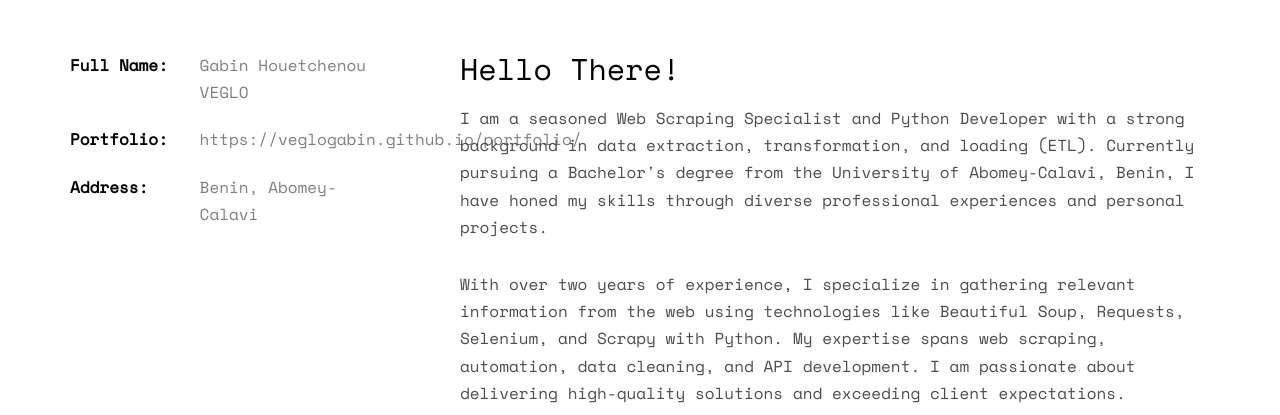
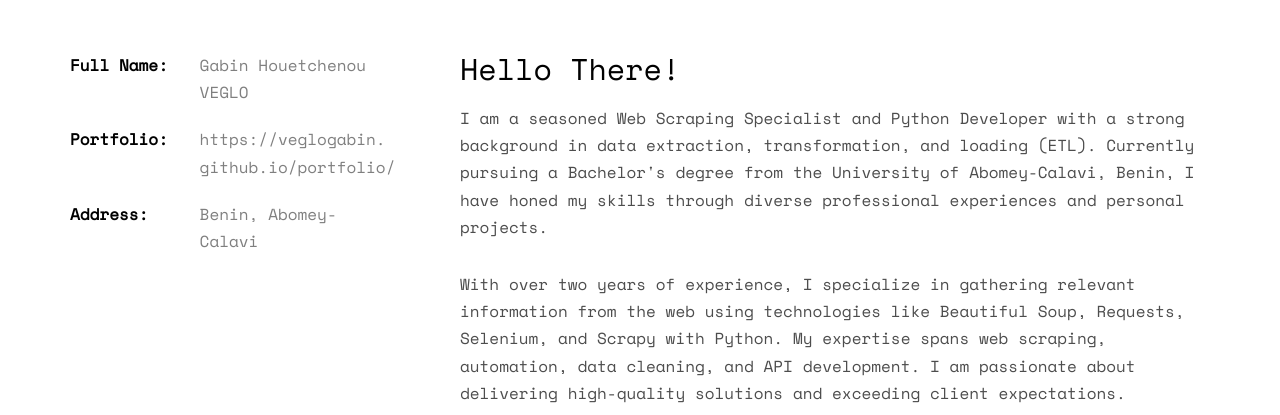
Before and after one commit to VEGLOgabin/portfolio, a plain HTML site: page docs/index.html in a window 1280 px wide. Shown: the part 1020-1435 px from the top of the page. Drawn offline with nearby package versions, Linux system fonts and the light colour scheme; some packages are replaced by stand-ins of ours; no server answers; files whose address does not match are found by name.

```diff
--- a/docs/index.html
+++ b/docs/index.html
@@ -106,7 +106,7 @@
 							<li><span class="first-block">Full Name:</span><span class="second-block">Gabin Houetchenou
 									VEGLO</span></li>
 							<li><span class="first-block">Portfolio:</span><span
-									class="second-block">https://veglogabin.github.io/portfolio/</span></li>
+									class="second-block">https://veglogabin.<br />github.io/portfolio/</span></li>
 							<li><span class="first-block">Address:</span><span class="second-block">Benin,
 									Abomey-Calavi</span></li>
 						</ul>
```
